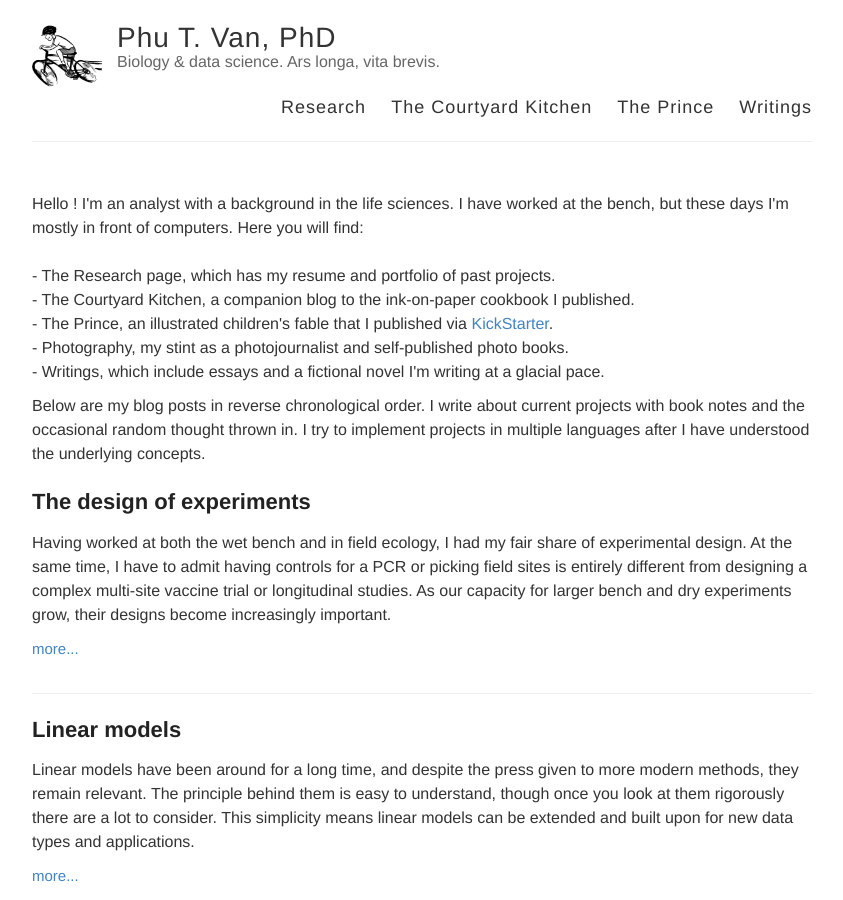
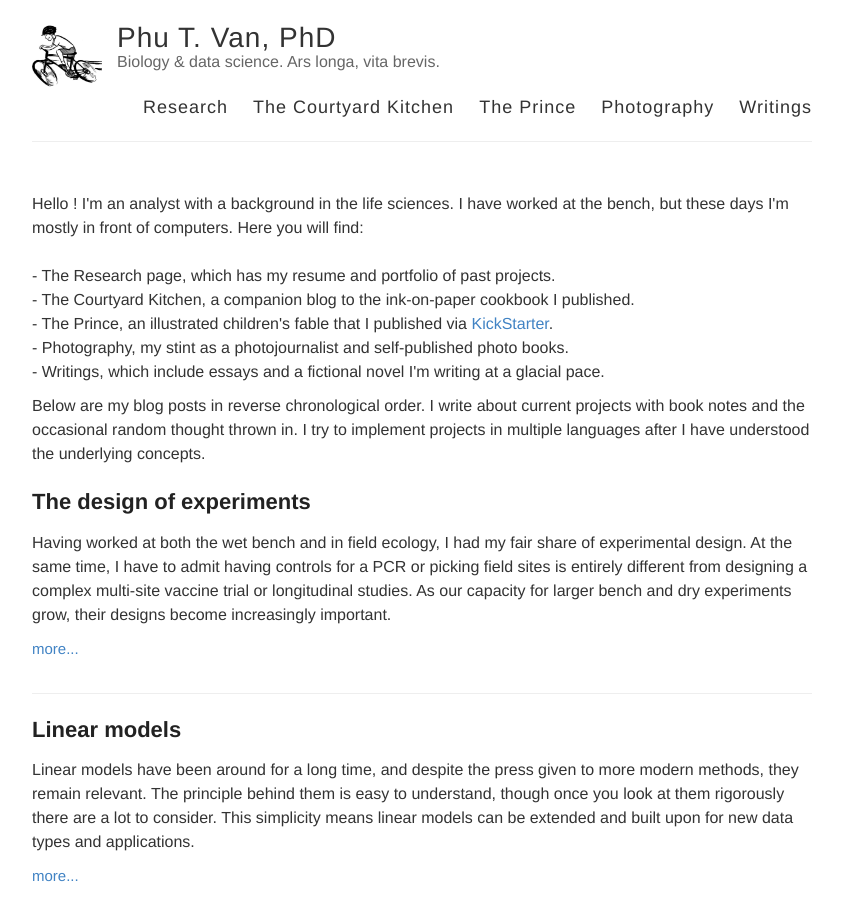
Before and after one commit to ptvan/ptvan.github.io, a Jekyll site: the page built from index.html, in a window 1280 px wide and 900 px high. Shown: the whole window, without its empty margins (218-1061 px from the left). Built offline with Jekyll 4.4.1, drawn with Linux system fonts in a browser that asks for light colours.

Commit message:
updated navbar

```diff
--- a/_layouts/default.html
+++ b/_layouts/default.html
@@ -30,6 +30,7 @@
             <a href="{{ site.baseurl }}/research">Research</a>
             <a href="https://courtyardkitchen.blogspot.com">The Courtyard Kitchen</a>
             <a href="https://makingtheprince.blogspot.com">The Prince</a>
+            <a href="{{ site.baseurl }}/photography">Photography</a>
             <a href="https://medium.com/@nulzilla">Writings</a>
           </nav>
         </header>
```
